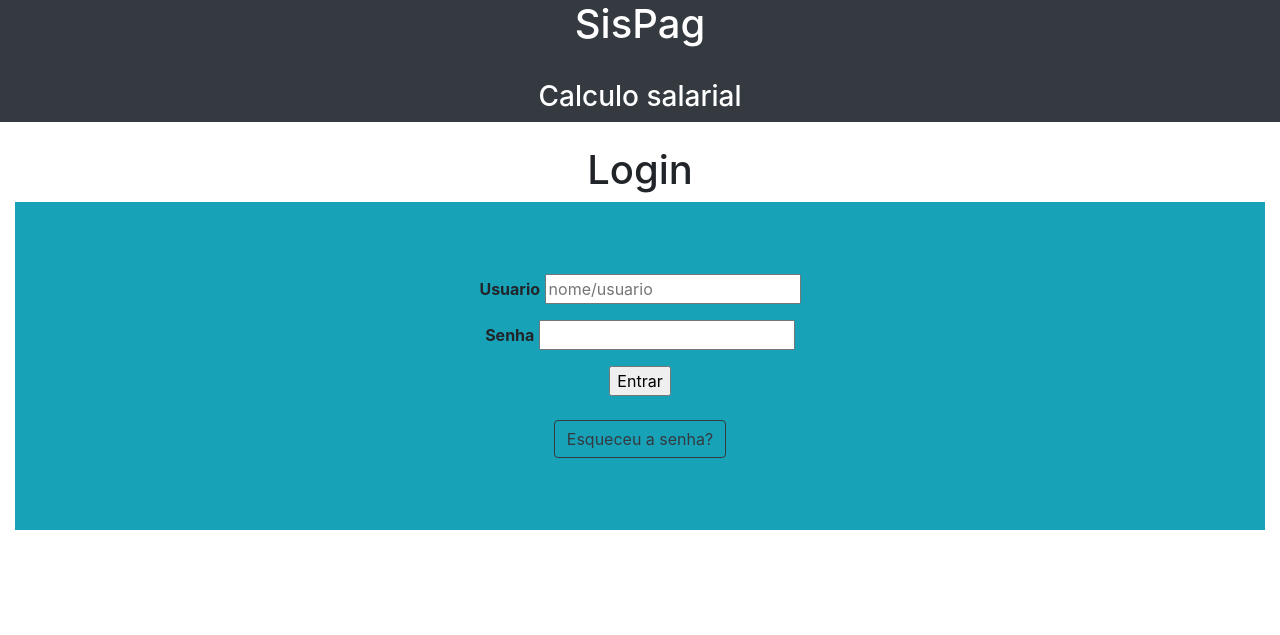
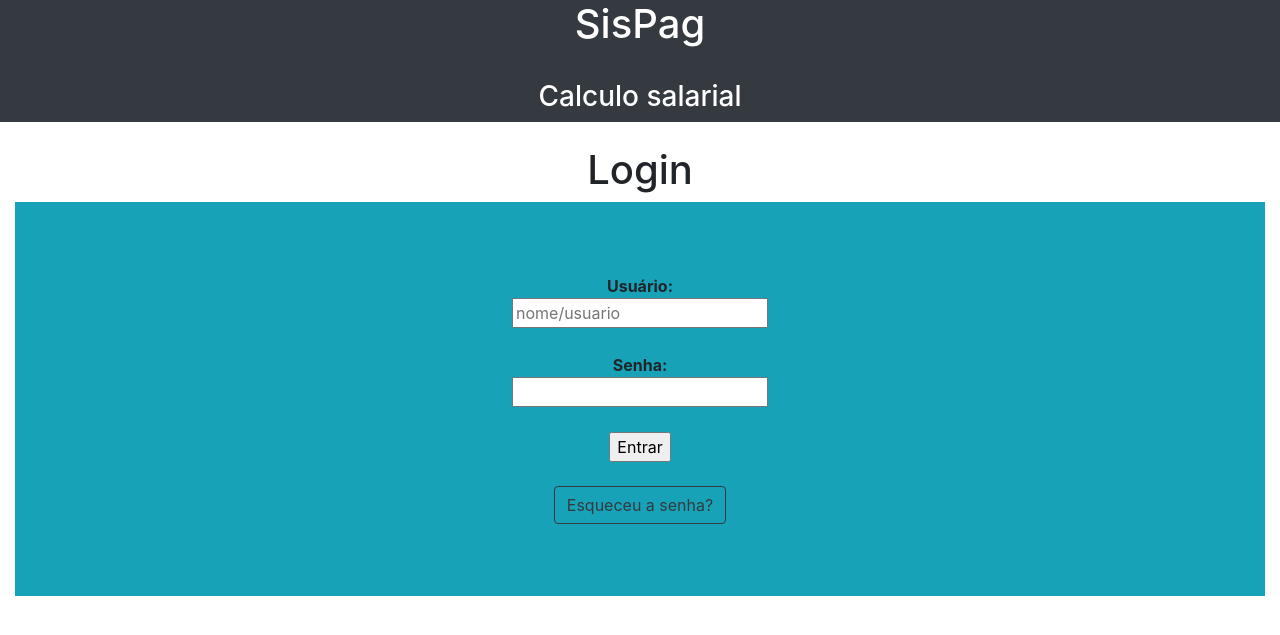
Before and after one commit to marianaaraujof/sispagpm, a PHP site: page /sispagpm/login.php in a window 1280 px wide. Shown: the top 635 px of the page. Run offline with PHP 8.4, Linux system fonts and the light colour scheme; some libraries are stand-ins or nearby versions.

Commit message:
correção do login/correção do pixel extra

```diff
--- a/library/library.php
+++ b/library/library.php
@@ -38,7 +38,7 @@ function inss ($_salarioBase)
 }
 function verificarLogin ($_login, $_pass)
 {
-	if($_login=='paula' && $_pass=='123456')
+	if($_login=='user' && $_pass=='123456')
 	{
 		$_SESSION['logado']= true;
 		$_SESSION['user']= trim($_POST['_usuario']);
--- a/view/formulario.php
+++ b/view/formulario.php
@@ -25,9 +25,6 @@ require_once ('../session/startSession.php');
       </div>
       <div class="col-sm-4 bg-dark text-white">
         <a class="btn btn-outline-secondary btn-sm float-right" role="button" href="../session/destroySession.php"> Sair </a>
-      </div>
-      <div class="col-sm-4 bg-dark text-white">
-
       </div>
     </div>
   </div>
--- a/view/login.php
+++ b/view/login.php
@@ -35,18 +35,20 @@
         <div class="row bg-info">
             <div class="col-sm"><br /><br /><br /></div>
         </div>
-        <div class="form-group col-sm bg-info text-center">
-            <div class="container">
-                <b>Usuario</b>
+        <div class="row bg-info text-center">
+            <div class="col-sm-4"> </div>
+                <div class="col-sm-4 text-center"><b>Usuário: </b><br />
                 <input type="text" placeholder="nome/usuario" name="_usuario" required>
             </div>
         </div>
-        <div class="form-group col-sm bg-info text-center">
-            <div class="container">
-                <b>Senha</b>
+        <div class="col-sm-4"></div> <br />
+        <div class="row bg-info text-center">
+            <div class="col-sm-4"></div>
+               <div class="col-sm-4 text-center"><b>Senha: </b><br />
                 <input type="password" name="_senha" required>
             </div>
         </div>
+        <div class="col-sm-4"></div> <br />
         <div class="bg-info text-center">
             <input type="submit" value="Entrar">
         </div>
```
